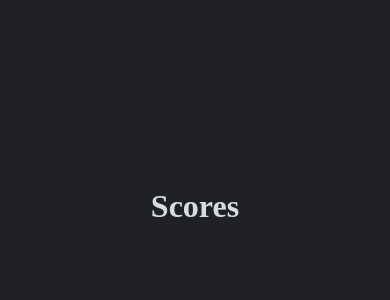
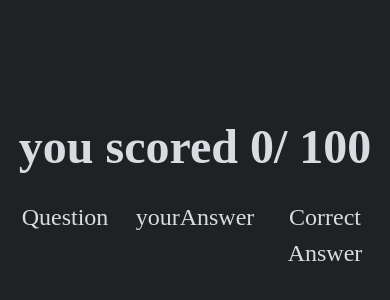
Before and after one commit to SAL13666/osbash-assessment, a React (Vite) app: page /Scores in a window 390 px wide. Shown: the part 216-516 px from the top of the page. Built offline with nearby package versions, Linux system fonts and the light colour scheme.

Commit message:
the app is fully functioning

```diff
--- /dev/null
+++ b/src/Components/Answer/Answer.jsx
@@ -0,0 +1,29 @@
+import PropTypes from 'prop-types';
+import styles from "./Answer.module.css";
+const Answer = ({question, answer, correct, correctAnswer}) => {
+    return (
+        <div className={styles.Answer}>
+            <p>{question}</p>
+            {
+            correct ? (
+                <>
+                    <p className={styles.Correct}>{answer}</p>
+                    <p className={styles.Correct}>{correctAnswer}</p>
+                </>
+                ) : (
+                <>
+                    <p className={styles.Incorrect}>{answer}</p>
+                    <p className={styles.Correct}>{correctAnswer}</p>
+                </>
+            )
+        }
+        </div>
+    );
+};
+Answer.propTypes  = {
+    question: PropTypes.string,
+    answer: PropTypes.string,
+    correct: PropTypes.bool,
+    correctAnswer: PropTypes.string,
+};
+export default Answer;
--- /dev/null
+++ b/src/Components/Answer/Answer.module.css
@@ -0,0 +1,34 @@
+.Answer {
+    font-size: 1.5rem;
+    overflow: hidden;
+    display: grid;
+    grid-template-columns: 1fr 1fr 1fr;
+    max-width: 100%;
+}
+
+.Answer .Correct,
+.Answer .Incorrect {
+    margin: 10px;
+    text-align: center;
+}
+
+.Correct {
+    background-color: rgba(0, 255, 0, 0.137);
+}
+
+.Incorrect {
+    background-color: rgba(255, 0, 0, 0.116);
+}
+
+@media only screen and (max-width: 600px){
+    .Answer {
+        font-size: 1rem;
+        grid-template-columns: 100%;
+    }
+
+    .Answer .Correct,
+    .Answer .Incorrect {
+        margin: 0px;
+        text-align: center;
+    }
+}
--- a/src/Components/Question.jsx
+++ b/src/Components/Question.jsx
@@ -2,10 +2,9 @@ import { useEffect, useState } from "react";
 import { handleClick } from "../Utilities/Question.utilites";
 import styles from "./Question.module.css";
 import PropTypes from 'prop-types';
-import { useDispatch, useSelector } from "react-redux";
+import { useDispatch } from "react-redux";
 
 const Question = ({questionData, questionIndex}) => {
-    // const userInfo = useSelector((state) => state.userData.value);
     const [activeAnswer, setActiveAnswer] = useState(null);
     const dispatch = useDispatch();
     if(!questionData) {
--- a/src/Pages/Quiz/Quiz.jsx
+++ b/src/Pages/Quiz/Quiz.jsx
@@ -3,7 +3,9 @@ import styles from "./Quiz.module.css";
 import Question from "../../Components/Question";
 import { useState } from "react";
 import { Link } from "react-router-dom";
+import { incrementScore, pushToCorrectAnswers, pushToIncorrectAnswers } from "../../Store/User/userSlice";
 const Quiz = () => {
+    const dispatch = useDispatch();
     const quizData = useSelector((state) => state.quiz.value);
     const userInfo = useSelector((state) => state.userData.value);
     const questions = quizData.questions;
@@ -18,9 +20,23 @@ const Quiz = () => {
                 questionIndex={currentQuestionIndex}
             />
             {currentQuestionIndex == questions?.length - 1 ? (
-                <Link to={"/Scores"}>get Results</Link>
+                <Link to={"/Scores"} onClick={() => {
+                    questions.map(question => {
+                        return question.correct_choice;
+                    }).forEach((correctChoice, index) => {
+                        const degree = questions[index].degree;
+                        const userAnswer = userInfo.answers[`question ${index}`];
+                        if(userAnswer == correctChoice - 1) {
+                            dispatch(incrementScore(degree));
+                            dispatch(pushToCorrectAnswers({index, answer: userAnswer}))
+                        } else {
+                            dispatch(pushToIncorrectAnswers({index, answer: userAnswer, correctChoice: correctChoice - 1}))
+                        }
+                    });
+                }}>get Results</Link>
                 ):
                 <button onClick={() => {
+
                     if(userInfo.answers[`question ${currentQuestionIndex}`] === undefined) { //need change
                         console.log("error");
                         return;
--- a/src/Pages/Scores/Scores.jsx
+++ b/src/Pages/Scores/Scores.jsx
@@ -1,7 +1,32 @@
+import { useEffect } from "react";
+import styles from "./Scores.module.css";
+import { useSelector } from "react-redux";
+import Answer from "../../Components/Answer/Answer";
 const Scores = () => {
+    const {correctAnswers, incorrectAnswers, score} = useSelector((state) => state.userData.value);
+    const {questions, 'Tot degree': totalDegree} = useSelector((state) => state.quiz.value);
     return (
-        <div>
-            <h1>Scores</h1>
+        <div className={styles.Scores}>
+            <h1>you scored {score}/ {totalDegree}</h1>
+            <div className={styles.Header}>
+            <p>Question</p>
+            <p>yourAnswer</p>
+            <p>Correct Answer</p>
+            </div>
+            {correctAnswers.map((answer, index) => <Answer
+            key={index}
+            answer={questions[answer.index].choices[answer.answer]}
+            question={questions[answer.index].question}
+            correct={true}
+            correctAnswer={questions[answer.index].choices[questions[answer.index].correct_choice - 1]}
+            />)}
+            {incorrectAnswers.map((answer, index) => <Answer
+            key={index}
+            answer={questions[answer.index].choices[answer.answer]}
+            question={questions[answer.index].question}
+            correct={false}
+            correctAnswer={questions[answer.index].choices[answer.correctChoice]}
+            />)}
         </div>
     );
 };
--- /dev/null
+++ b/src/Pages/Scores/Scores.module.css
@@ -0,0 +1,38 @@
+.Scores h1 {
+    text-align: center;
+    margin-bottom: 3rem;
+    font-size: 3rem;
+}
+
+.Scores {
+    max-width: 100%;
+}
+
+.Scores .Header {
+    display: grid;
+    grid-template-columns: 1fr 1fr 1fr;
+    text-align: center;
+    margin-bottom: 30px;
+    font-size: 1.5rem;
+}
+
+@media only screen and (max-width: 425px){
+    .Scores h1 {
+        text-align: center;
+        margin-bottom: 1rem;
+        font-size: 3rem;
+    }
+
+    .Scores {
+        max-width: 100%;
+    }
+
+    .Scores .Header {
+        display: grid;
+        grid-template-columns: 1fr 1fr 1fr;
+        text-align: center;
+        margin-bottom: 30px;
+        font-size: 1.5rem;
+    }
+
+}
--- a/src/Store/User/userSlice.js
+++ b/src/Store/User/userSlice.js
@@ -6,6 +6,8 @@ export const userSlice = createSlice({
         value: {
             score: 0,
             answers: {},
+            correctAnswers: [],
+            incorrectAnswers: [],
         },
     },
     reducers: {
@@ -15,9 +17,15 @@ export const userSlice = createSlice({
         setAnswers: (state, action) => {
             state.value.answers[action.payload.questionName] = action.payload.answer;
         },
+        pushToCorrectAnswers: (state, action) => {
+            state.value.correctAnswers.push(action.payload);
+        },
+        pushToIncorrectAnswers: (state, action) => {
+            state.value.incorrectAnswers.push(action.payload);
+        },
     },
 })
 
-export const { incrementScore, setAnswers } = userSlice.actions;
+export const { incrementScore, setAnswers, pushToCorrectAnswers, pushToIncorrectAnswers } = userSlice.actions;
 
 export default userSlice.reducer
```
